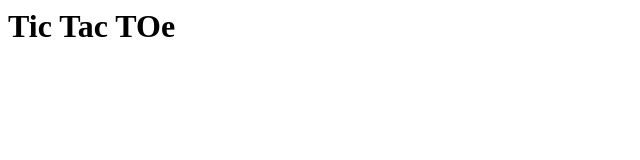
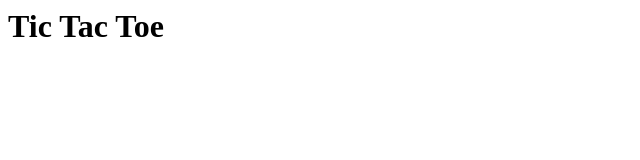
Before and after one commit to iamneo-production/faeabcfdfdaa304985458efdcbcabetwo, a plain HTML site: page index.html in a window 1280 px wide. Shown: the full height of the page, 0-640 px from the left. Drawn offline with Linux system fonts and the light colour scheme.

Commit message:
Backup Commit

```diff
--- a/index.html
+++ b/index.html
@@ -1 +1 @@
-<h1>Tic Tac TOe</h1>
+<h1>Tic Tac Toe</h1>
```
